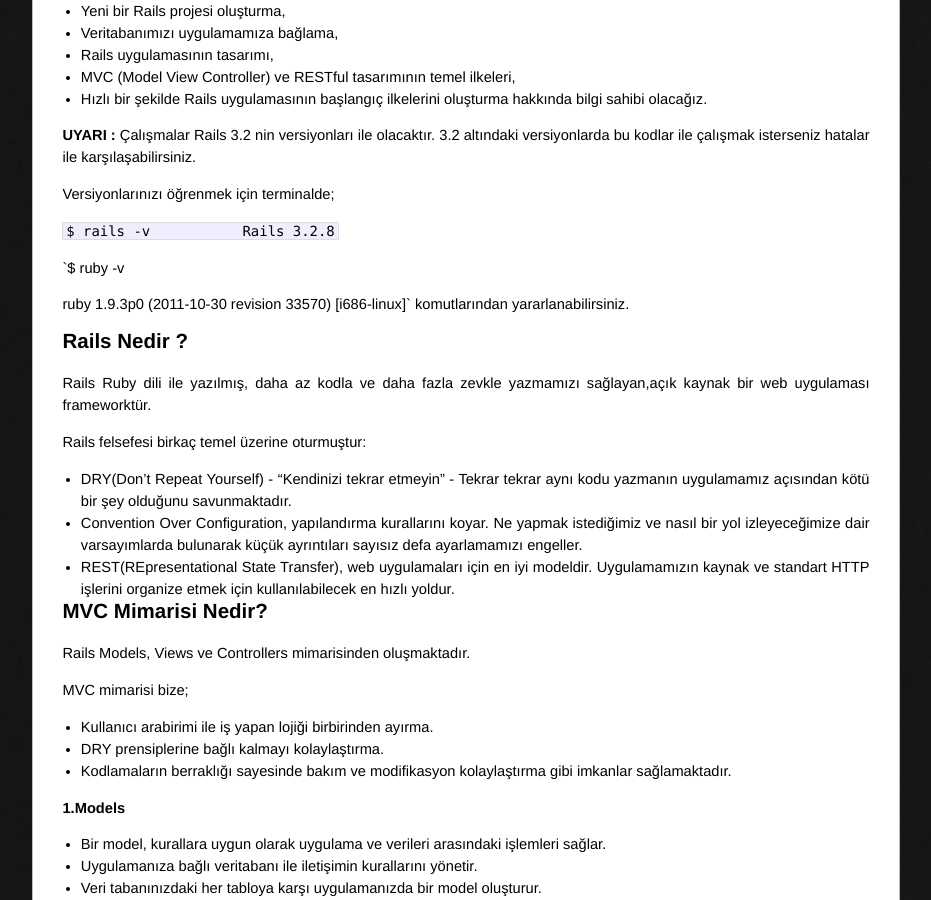
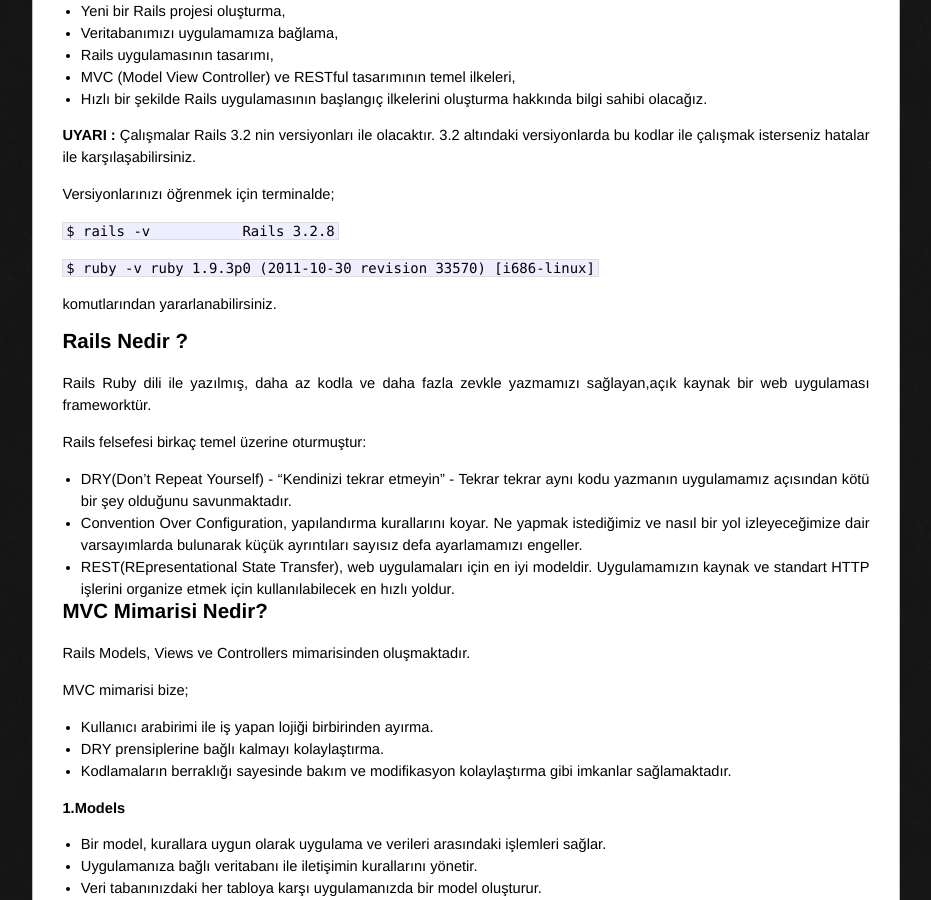
Before and after one commit to ntgcyslyrt/ntgcyslyrt.github.com, a Jekyll site: the page built from 1/_posts/2012-11-15-rails.md, in a window 1280 px wide and 900 px high, scrolled down 325 px. Shown: the whole window, without its empty margins (174-1105 px from the left). Built offline with Jekyll 4.4.1, drawn with Linux system fonts in a browser that asks for light colours; Markdown is read by kramdown in place of the engine named in the settings; comment, search, counter and statistics services are not loaded.

```diff
--- a/1/_posts/2012-11-15-rails.md
+++ b/1/_posts/2012-11-15-rails.md
@@ -20,12 +20,11 @@ versiyonlarda bu kodlar ile çalışmak isterseniz hatalar ile karşılaşabilir
 Versiyonlarınızı öğrenmek için terminalde;
 
 `$ rails -v
-
 Rails 3.2.8`
 
 `$ ruby -v
+ruby 1.9.3p0 (2011-10-30 revision 33570) [i686-linux]`
 
-ruby 1.9.3p0 (2011-10-30 revision 33570) [i686-linux]`
 komutlarından yararlanabilirsiniz.
 
 # Rails Nedir ?
```
